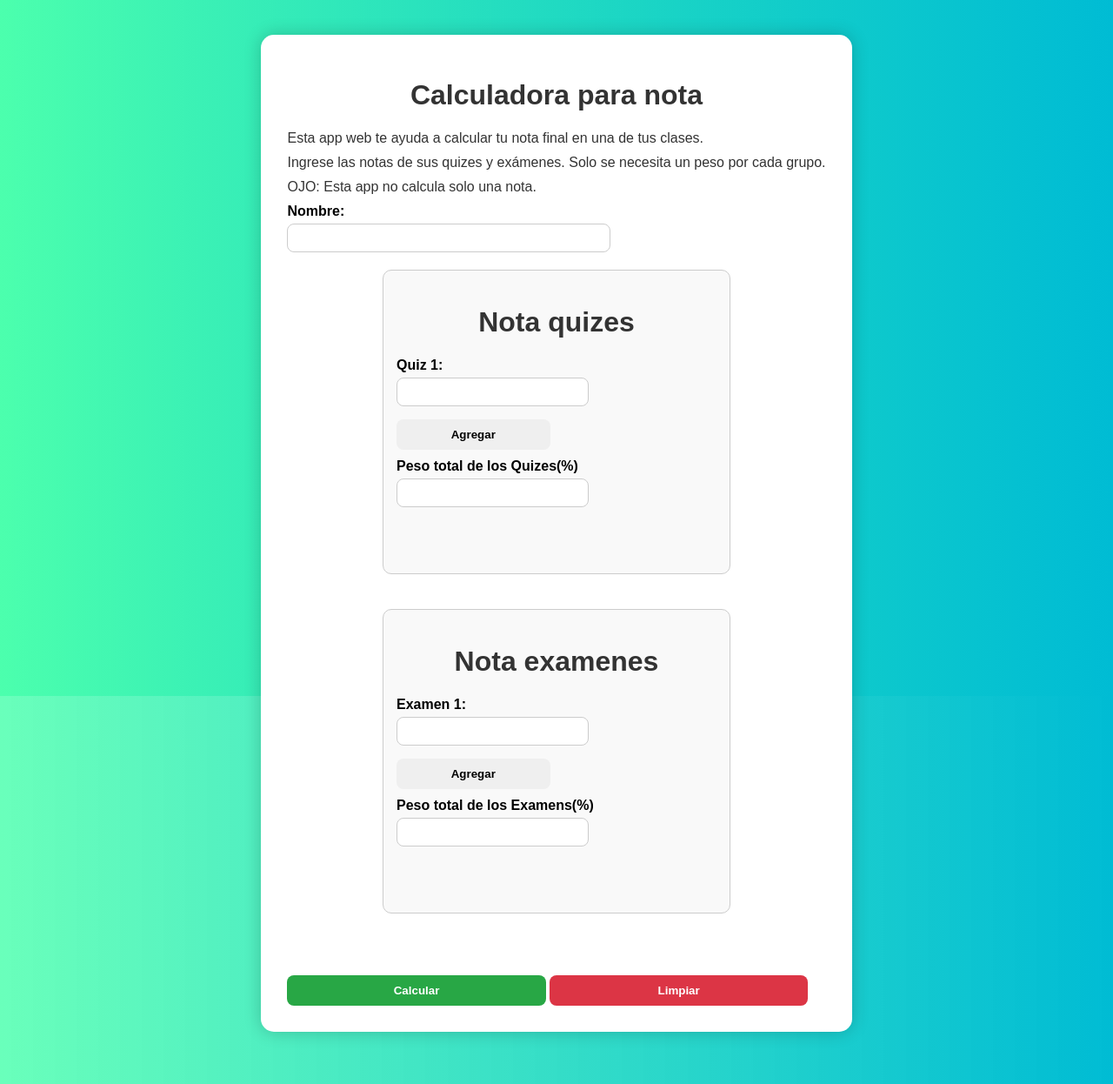
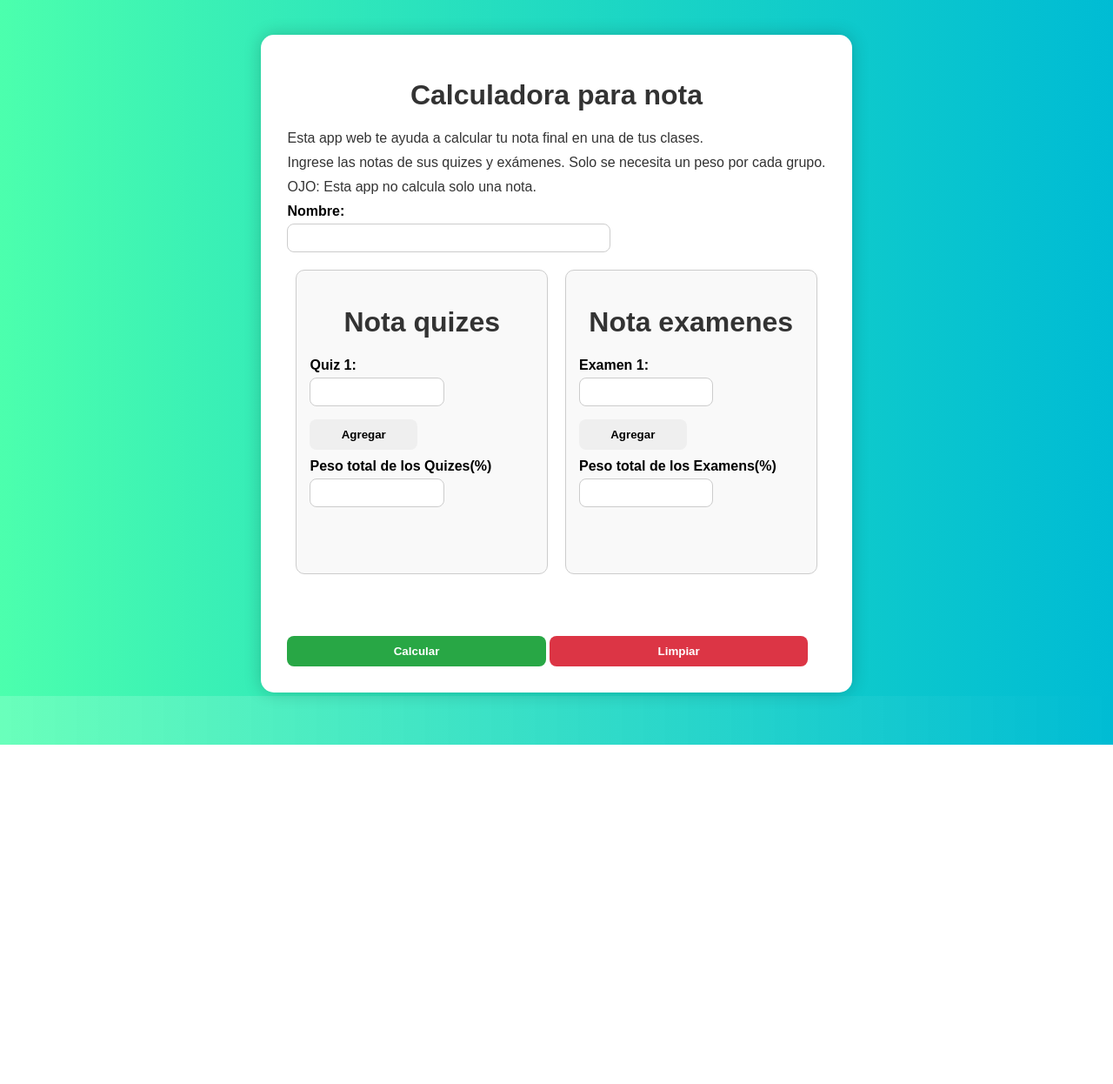
Before and after one commit to Eldomi05/web, a Flask app: page / in a window 1280 px wide. Shown: the whole page at 87% size. After the commit the page ends 856 px from the top, so only its background shows below. Run offline with Flask 3, Linux system fonts and the light colour scheme.

Commit message:
Arreglo de cajas

```diff
--- a/static/style.css
+++ b/static/style.css
@@ -120,8 +120,8 @@ a button:hover{
     }
 }
 .grupo-notas{
-    flex: 1 1 300px;
-    max-width: 400px;
+    flex: 1 1 calc(50% - 20px);
+    max-width: calc(50% - 20px);;
     min-height: 350px;
     border: 1px solid #ccc;
     padding: 20px 15px 30px 15px;
```
